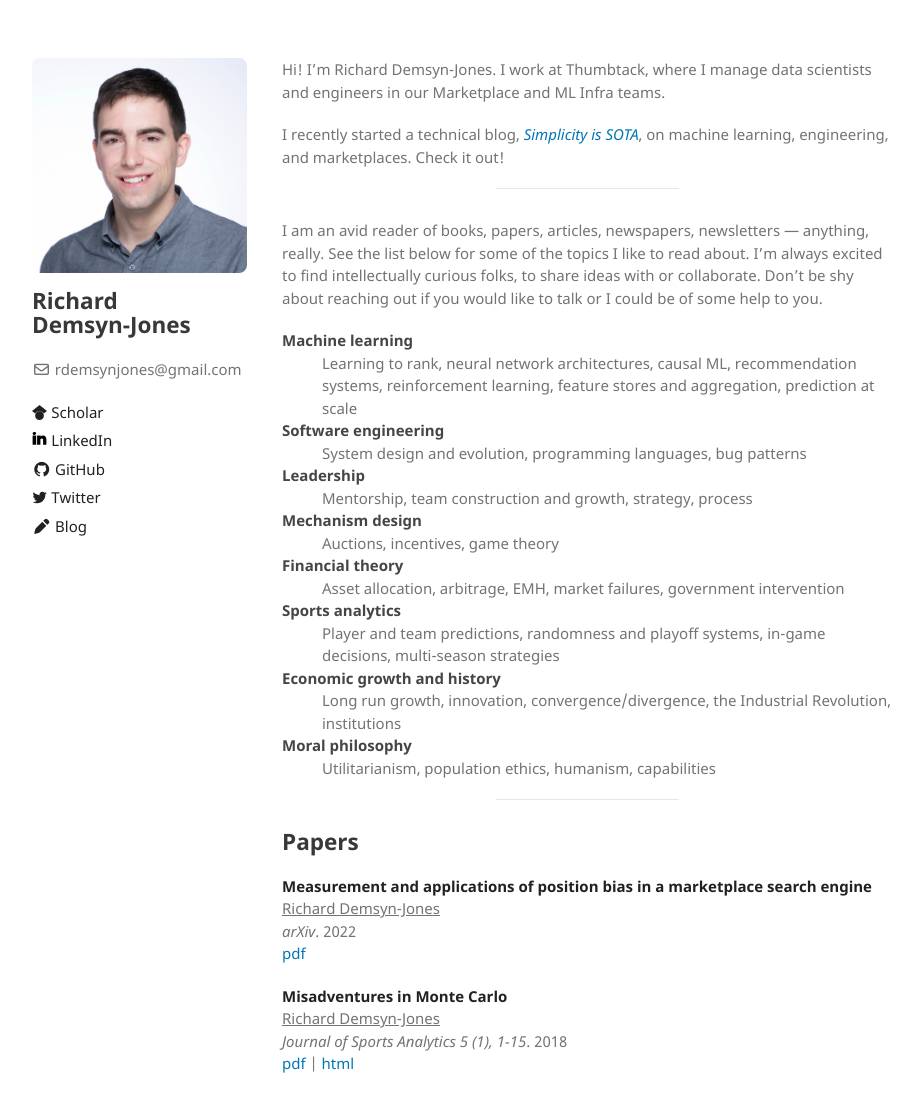
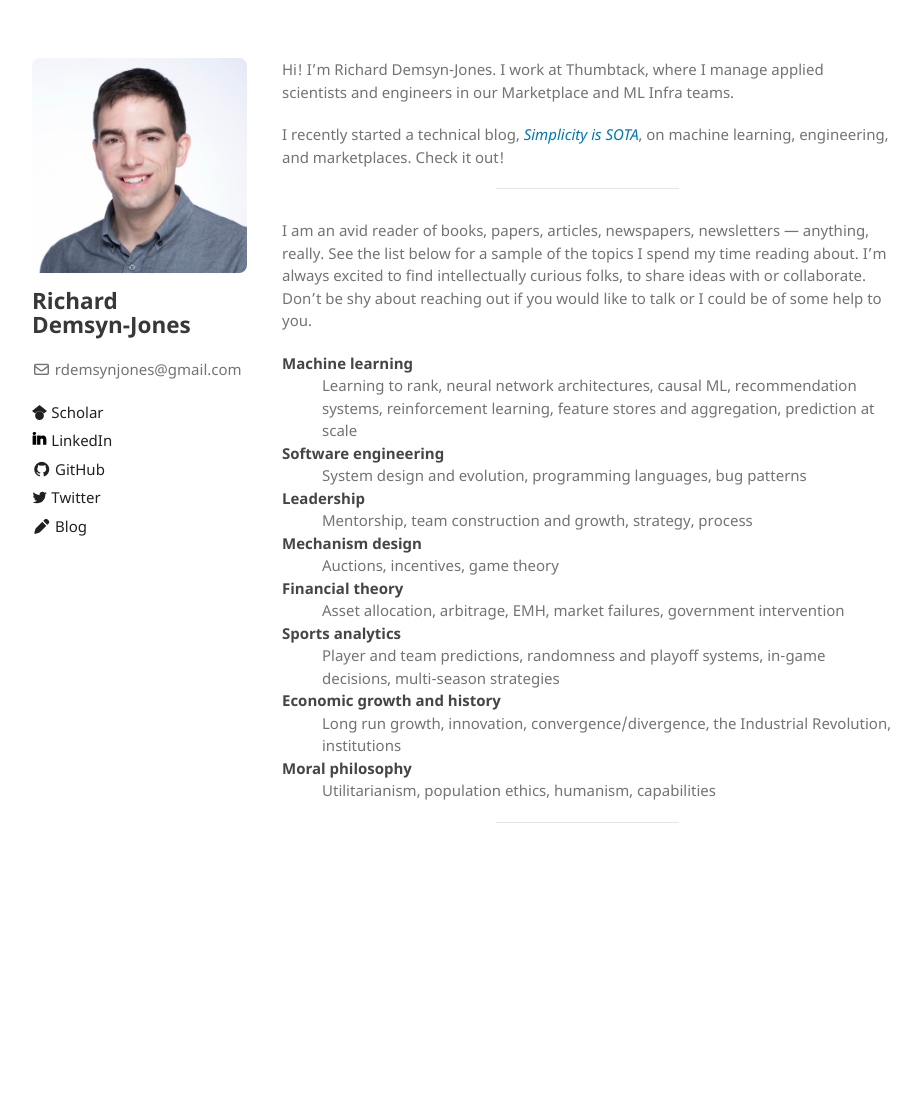
Before and after one commit to oddacious/demsynjones, a Jekyll site: the page built from index.md, in a window 1280 px wide and 1125 px high. Shown: the top 1112 px of the window, without its empty margins (178-1099 px from the left). Built offline with Jekyll 4.4.1, drawn with Linux system fonts in a browser that asks for light colours; the repository's description, which GitHub fills in, is left out.

Commit message:
Simplify homepage

```diff
--- a/index.md
+++ b/index.md
@@ -2,7 +2,7 @@
 layout: default
 ---
 
-Hi! I'm Richard Demsyn-Jones. <img class="profile-picture" src="assets/img/headshot_b.jpeg"> I work at Thumbtack, where I manage data scientists and engineers in
+Hi! I'm Richard Demsyn-Jones. <img class="profile-picture" src="assets/img/headshot_b.jpeg"> I work at Thumbtack, where I manage applied scientists and engineers in
 our Marketplace and ML Infra teams.
 
 I recently started a technical blog, [*Simplicity is SOTA*](https://simplicityissota.substack.com), on machine learning, engineering, and marketplaces. Check it out!
@@ -10,7 +10,7 @@ I recently started a technical blog, [*Simplicity is SOTA*](https://simplicityis
 * * *
 
 I am an avid reader of books, papers, articles, newspapers, newsletters — anything, really. See
-the list below for some of the topics I like to read about. I'm
+the list below for a sample of the topics I spend my time reading about. I'm
 always excited to find intellectually curious folks, to share ideas with or collaborate.
 Don't be shy about reaching out if you would like to talk or I could be of some help to you.
 
@@ -34,15 +34,3 @@ Don't be shy about reaching out if you would like to talk or I could be of some
 </dl>
 
 * * *
-
-## Papers
-
-**Measurement and applications of position bias in a marketplace search engine**
-<u>Richard Demsyn-Jones</u>
-*arXiv*. 2022
-[pdf](https://arxiv.org/abs/2206.11720)
-
-**Misadventures in Monte Carlo**
-<u>Richard Demsyn-Jones</u>
-*Journal of Sports Analytics 5 (1), 1-15*. 2018
-[pdf](https://content.iospress.com/download/journal-of-sports-analytics/jsa220?id=journal-of-sports-analytics%2Fjsa220) | [html](https://content.iospress.com/articles/journal-of-sports-analytics/jsa220)
```
